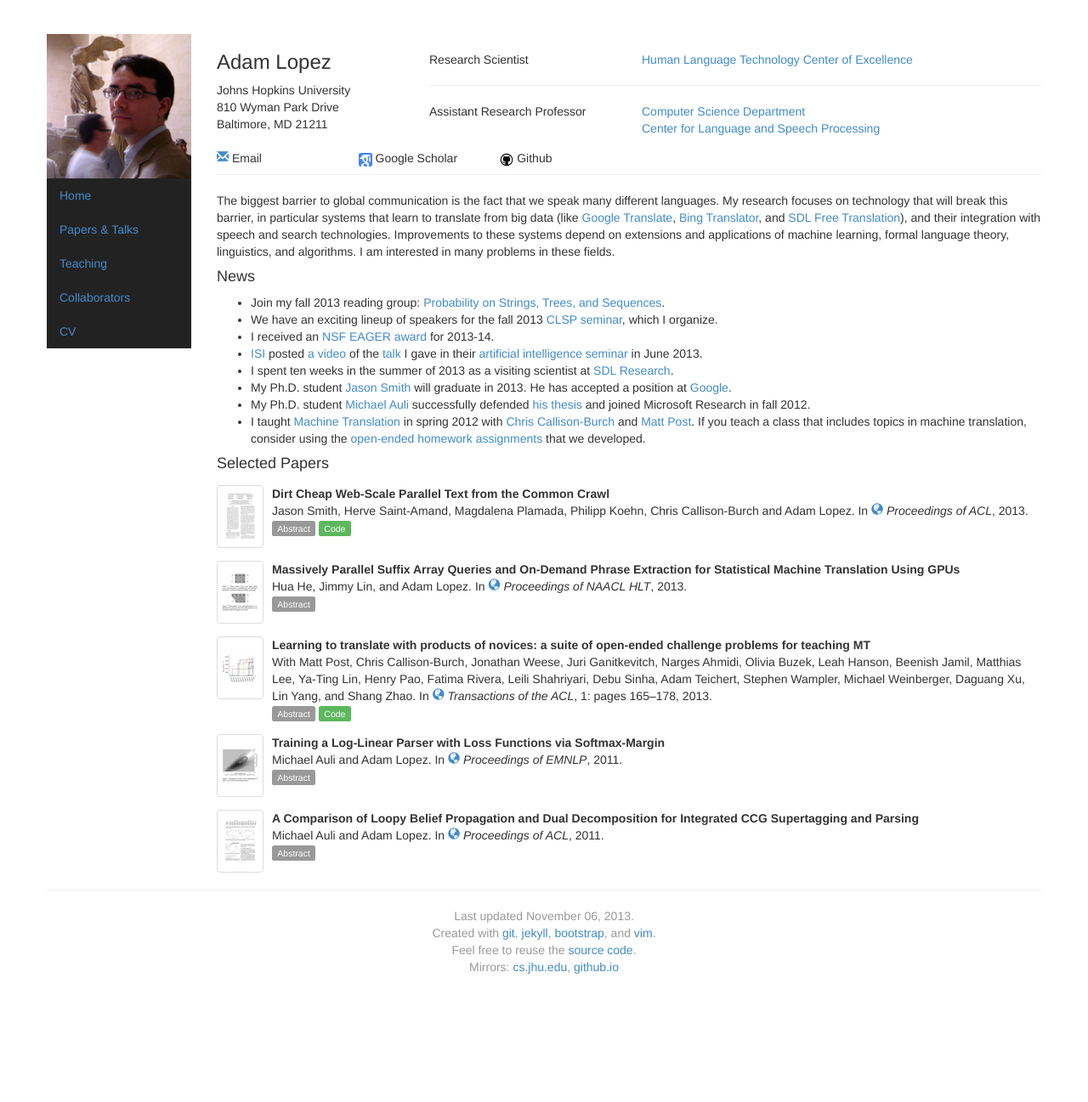
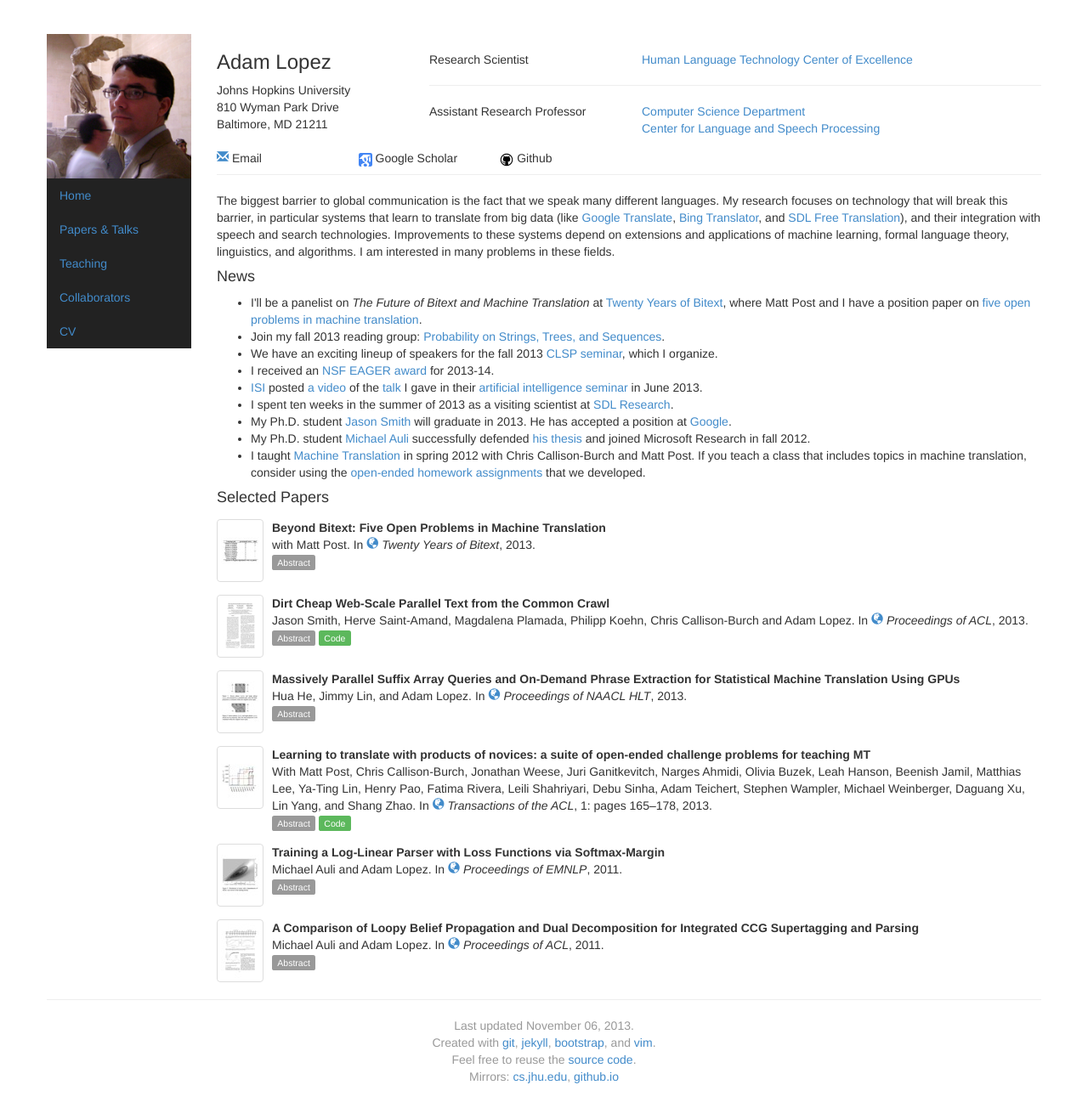
Before and after one commit to alopez/alopez.github.com, a Jekyll site: the page built from index.html, in a window 1280 px wide. Shown: the whole page at 85% size. Built offline with Jekyll 4.4.1, drawn with Linux system fonts in a browser that asks for light colours; before the commit the page ends 1168 px from its top, so only the background shows below that.

Commit message:
Add 20 years of bitext stuff

```diff
--- a/_config.yml
+++ b/_config.yml
@@ -23,6 +23,30 @@ talks:
     url: http://www.cs.jhu.edu/~alopez/talks/saarland.pdf
     img: "saarland-talk.jpg"
 papers:
+  - layout: paper
+    paper-type: inproceedings
+    selected: n
+    year: 2013
+    img: 20yearsofbitext
+    title: Beyond Bitext&#58; Five Open Problems in Machine Translation
+    doc-url: papers/five_open_problems_in_mt.pdf
+    authors: with Matt Post
+    booktitle: Twenty Years of Bitext
+    booktitle-url: https://sites.google.com/site/20yearsofbitext/
+    abstract: >
+      In twenty years, the machine translation (MT)
+      research community has learned a great deal
+      about problems that can be solved with bitext. Yet for many potential
+      MT uses, there is little if any available bitext.
+      In the next twenty years, these uses will become
+      increasingly important, and the research community
+      must marshal its resources to solve
+      the new problems that they present. Specifically, we must assemble
+      large numbers of <i>small</i> bitexts for testing systems,
+      rather than small numbers of <i>large</i> bitexts
+      for training them. Small bitexts won't solve the new problems
+      alone, but they will help the research community identify
+      the problems that need solving.
   -
     layout: paper
     paper-type: inproceedings
--- a/index.html
+++ b/index.html
@@ -68,6 +68,10 @@ picture: nike
 
 <h4>News</h4>
 <ul>
+  <li>I'll be a panelist on <i>The Future of Bitext and Machine Translation </i>
+    at <a href="https://sites.google.com/site/20yearsofbitext/">Twenty Years of Bitext</a>,
+    where Matt Post and I have a position paper on
+    <a href="papers/five_open_problems_in_mt.pdf">five open problems in machine translation</a>.
   <li>
     Join my fall 2013 reading group: <a href="https://piazza.com/jhu/fall2013/en600771/home">Probability on Strings, Trees, and Sequences</a>.
   </li>
@@ -96,8 +100,7 @@ picture: nike
   </li>
   <li>
     I taught <a href="http://mt-class.org/">Machine Translation</a>
-    in spring 2012 with <a href="http://www.cs.jhu.edu/~ccb/">Chris Callison-Burch</a> and
-    <a href="http://www.cs.jhu.edu/~post/">Matt Post</a>. If you
+    in spring 2012 with Chris Callison-Burch and Matt Post. If you
     teach a class that includes topics in machine translation,
     consider using the <a href="http://alopez.github.io/dreamt/">open-ended homework assignments</a>
     that we developed.
```
Also changed, not shown: img/paper/20yearsofbitext.jpg (added), 1 other file.
